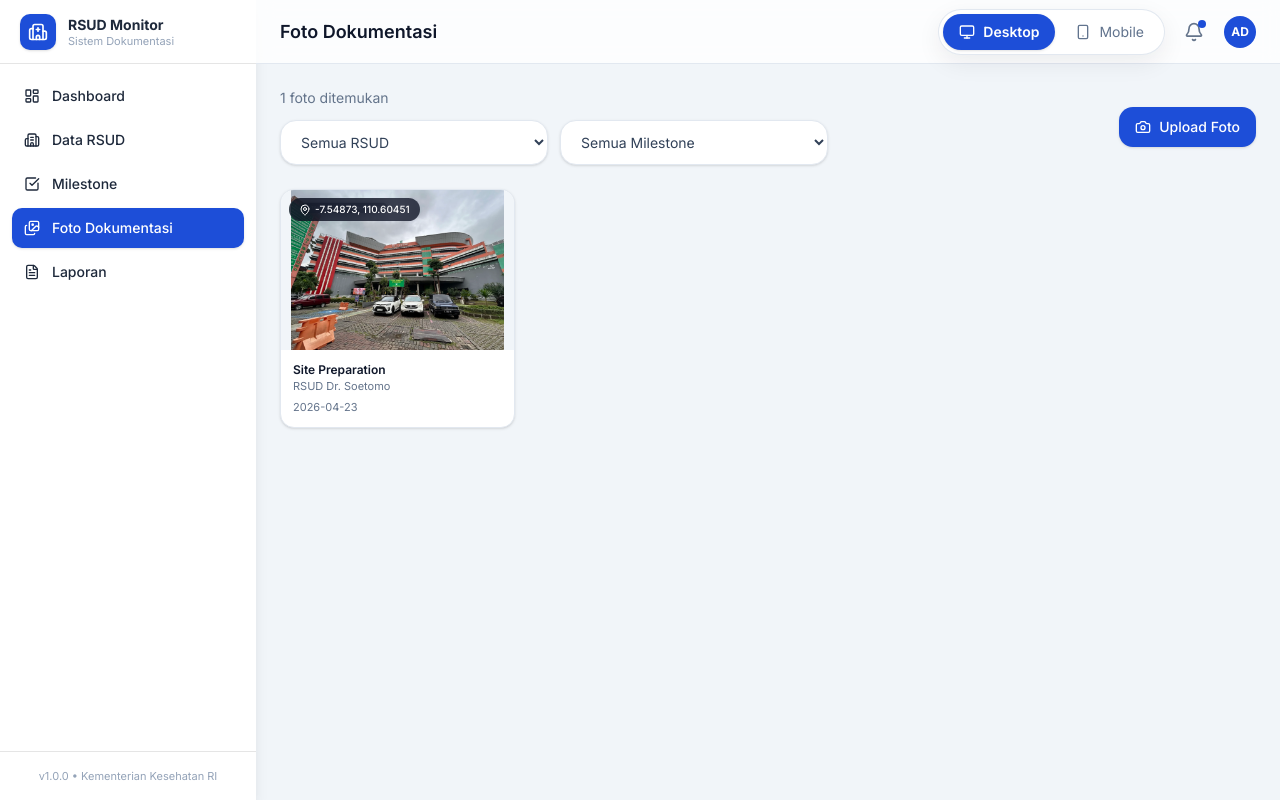
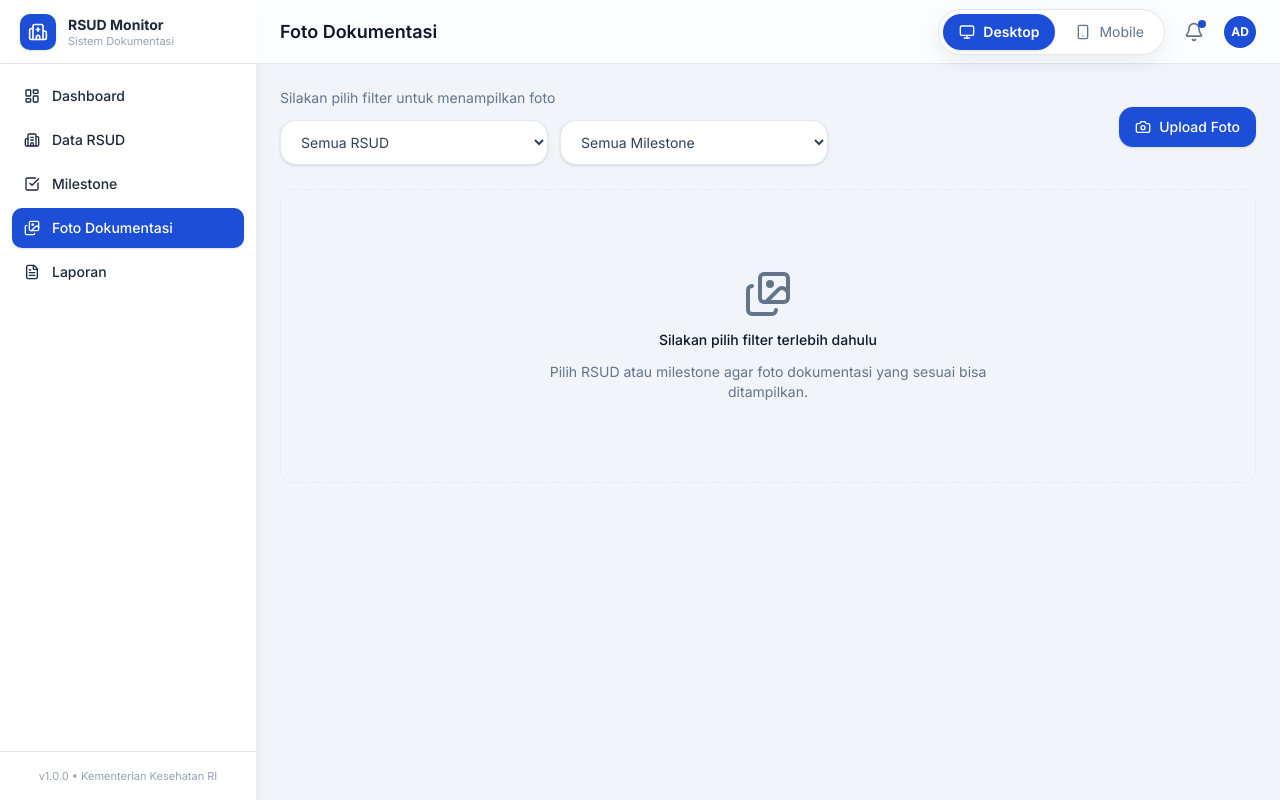
Before and after one commit to programmerseven18-7smarts/healtcare-prototype, a Next.js app: page /foto in a window 1280 px wide. Built offline with nearby package versions, Linux system fonts and the light colour scheme.

Commit message:
Fixing Filter

```diff
--- a/app/foto/foto-gallery-client.tsx
+++ b/app/foto/foto-gallery-client.tsx
@@ -1,6 +1,6 @@
 'use client';
 
-import { useState, useMemo } from 'react';
+import { useEffect, useMemo, useState } from 'react';
 import {
   Camera,
   Images,
@@ -24,6 +24,7 @@ interface Props {
 }
 
 export function FotoGalleryClient({ photos, rsudList, defaultRsudFilter, defaultMilestoneFilter }: Props) {
+  const [galleryPhotos, setGalleryPhotos] = useState(photos);
   const [showUpload, setShowUpload] = useState(false);
   const [selectedPhoto, setSelectedPhoto] = useState<Photo | null>(null);
   const [filterRsud, setFilterRsud] = useState(defaultRsudFilter ?? '');
@@ -31,14 +32,21 @@ export function FotoGalleryClient({ photos, rsudList, defaultRsudFilter, default
   const [deleting, setDeleting] = useState<string | null>(null);
   const router = useRouter();
   const { displayMode } = useDisplayMode();
+  const hasActiveFilter = Boolean(filterRsud || filterMilestone);
+
+  useEffect(() => {
+    setGalleryPhotos(photos);
+  }, [photos]);
 
   const filtered = useMemo(() => {
-    return photos.filter((p) => {
+    if (!hasActiveFilter) return [];
+
+    return galleryPhotos.filter((p) => {
       const rsudMatch = !filterRsud || p.rsudId === filterRsud;
       const milestoneMatch = !filterMilestone || p.milestone === filterMilestone;
       return rsudMatch && milestoneMatch;
     });
-  }, [photos, filterRsud, filterMilestone]);
+  }, [galleryPhotos, hasActiveFilter, filterRsud, filterMilestone]);
 
   const getRsudName = (id: string) => rsudList.find((r) => r.id === id)?.name ?? id;
   const getLocationLabel = (location: string) => {
@@ -59,11 +67,19 @@ export function FotoGalleryClient({ photos, rsudList, defaultRsudFilter, default
     setDeleting(photo.id);
     try {
       await fetch(`/api/photos/${photo.id}`, { method: 'DELETE' });
+      setGalleryPhotos((current) => current.filter((item) => item.id !== photo.id));
       router.refresh();
       setSelectedPhoto(null);
     } finally {
       setDeleting(null);
     }
+  };
+
+  const handleUploadSuccess = (photo: Photo) => {
+    setGalleryPhotos((current) => [photo, ...current.filter((item) => item.id !== photo.id)]);
+    setFilterRsud(photo.rsudId);
+    setFilterMilestone(photo.milestone);
+    router.refresh();
   };
 
   const filterControls = (
@@ -115,7 +131,7 @@ export function FotoGalleryClient({ photos, rsudList, defaultRsudFilter, default
             <div className="mt-5 grid grid-cols-2 gap-3">
               <div className="rounded-[1.35rem] bg-white/12 p-4 ring-1 ring-white/15 backdrop-blur">
                 <p className="text-xs font-semibold uppercase tracking-wide text-blue-100">Ditemukan</p>
-                <p className="mt-2 text-3xl font-bold">{filtered.length}</p>
+                <p className="mt-2 text-3xl font-bold">{hasActiveFilter ? filtered.length : 0}</p>
                 <p className="text-xs text-blue-100">foto</p>
               </div>
               <button
@@ -134,11 +150,19 @@ export function FotoGalleryClient({ photos, rsudList, defaultRsudFilter, default
             {filterControls}
           </section>
 
-          {filtered.length === 0 ? (
+          {!hasActiveFilter ? (
             <section className="flex flex-col items-center justify-center rounded-[1.7rem] border border-dashed border-slate-300 bg-white px-5 py-16 text-center shadow-sm">
               <Images className="h-12 w-12 text-slate-300" />
-              <p className="mt-4 text-base font-semibold text-slate-900">Belum ada foto</p>
-              <p className="mt-2 text-sm text-slate-500">Upload dokumentasi pertama untuk proyek ini.</p>
+              <p className="mt-4 text-base font-semibold text-slate-900">Silakan pilih filter terlebih dahulu</p>
+              <p className="mt-2 text-sm text-slate-500">
+                Pilih RSUD atau milestone untuk menampilkan foto dokumentasi yang sesuai.
+              </p>
+            </section>
+          ) : filtered.length === 0 ? (
+            <section className="flex flex-col items-center justify-center rounded-[1.7rem] border border-dashed border-slate-300 bg-white px-5 py-16 text-center shadow-sm">
+              <Images className="h-12 w-12 text-slate-300" />
+              <p className="mt-4 text-base font-semibold text-slate-900">Belum ada foto yang cocok</p>
+              <p className="mt-2 text-sm text-slate-500">Coba ubah filter atau upload dokumentasi baru.</p>
               <button
                 onClick={() => setShowUpload(true)}
                 className="mt-5 rounded-2xl bg-[var(--brand)] px-5 py-3 text-sm font-semibold text-white shadow-sm"
@@ -208,7 +232,9 @@ export function FotoGalleryClient({ photos, rsudList, defaultRsudFilter, default
       <div className="space-y-6">
         <div className="flex flex-col gap-4 lg:flex-row lg:items-center lg:justify-between">
           <div>
-            <p className="text-sm text-[var(--text-muted)]">{filtered.length} foto ditemukan</p>
+            <p className="text-sm text-[var(--text-muted)]">
+              {hasActiveFilter ? `${filtered.length} foto ditemukan` : 'Silakan pilih filter untuk menampilkan foto'}
+            </p>
             <div className="mt-3">{filterControls}</div>
           </div>
           <button
@@ -221,10 +247,18 @@ export function FotoGalleryClient({ photos, rsudList, defaultRsudFilter, default
         </div>
 
         {/* Grid */}
-        {filtered.length === 0 ? (
+        {!hasActiveFilter ? (
+          <div className="flex flex-col items-center justify-center gap-3 rounded-xl border border-dashed border-[var(--border-color)] py-20 text-center">
+            <Images className="h-12 w-12 text-[var(--text-muted)]" />
+            <p className="text-sm font-medium text-[var(--text-primary)]">Silakan pilih filter terlebih dahulu</p>
+            <p className="max-w-md text-sm text-[var(--text-muted)]">
+              Pilih RSUD atau milestone agar foto dokumentasi yang sesuai bisa ditampilkan.
+            </p>
+          </div>
+        ) : filtered.length === 0 ? (
           <div className="flex flex-col items-center justify-center gap-3 rounded-xl border border-dashed border-[var(--border-color)] py-20">
             <Images className="h-12 w-12 text-[var(--text-muted)]" />
-            <p className="text-sm text-[var(--text-muted)]">Belum ada foto dokumentasi</p>
+            <p className="text-sm text-[var(--text-muted)]">Belum ada foto untuk filter yang dipilih</p>
             <button
               onClick={() => setShowUpload(true)}
               className="mt-1 rounded-lg bg-[var(--brand)] px-4 py-2 text-sm font-medium text-white hover:opacity-90 transition"
@@ -281,7 +315,7 @@ export function FotoGalleryClient({ photos, rsudList, defaultRsudFilter, default
           defaultRsudId={filterRsud || undefined}
           defaultMilestone={(filterMilestone as Milestone) || undefined}
           onClose={() => setShowUpload(false)}
-          onSuccess={() => router.refresh()}
+          onSuccess={handleUploadSuccess}
         />
       )}
     </>
--- a/components/upload-modal.tsx
+++ b/components/upload-modal.tsx
@@ -1,7 +1,7 @@
 'use client';
 
 import { useState, useRef, useCallback, useEffect } from 'react';
-import type { Milestone, RSUD } from '@/lib/data-model';
+import type { Milestone, Photo, RSUD } from '@/lib/data-model';
 import { useDisplayMode } from './display-mode-context';
 import { DesktopUploadModal } from './desktop-upload-modal';
 import { MobileUploadModal } from './mobile-upload-modal';
@@ -11,7 +11,7 @@ interface UploadModalProps {
   defaultRsudId?: string;
   defaultMilestone?: Milestone;
   onClose: () => void;
-  onSuccess: () => void;
+  onSuccess: (photo: Photo) => void;
 }
 
 type Step = 'form' | 'preview' | 'success';
@@ -218,13 +218,13 @@ export function UploadModal({
 
     try {
       const res = await fetch('/api/upload', { method: 'POST', body: form });
+      const data = await res.json();
       if (!res.ok) {
-        const data = await res.json();
         throw new Error(data.error ?? 'Upload gagal');
       }
+      onSuccess(data.photo);
       setStep('success');
       setTimeout(() => {
-        onSuccess();
         onClose();
       }, 1800);
     } catch (e: unknown) {
```
